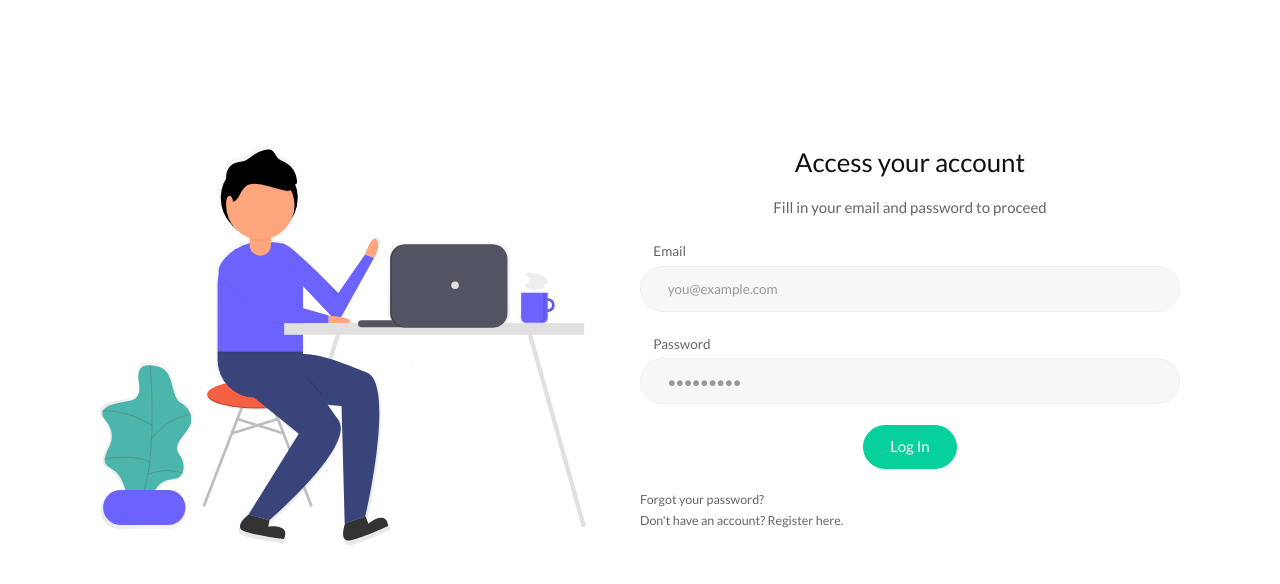
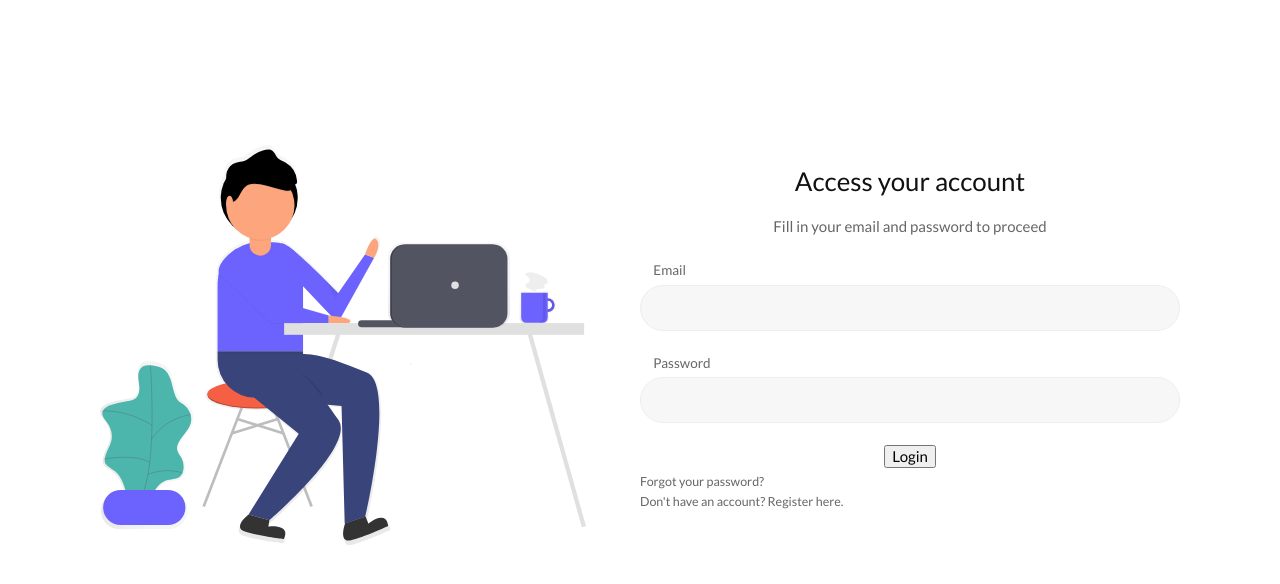
Before and after one commit to crisb0/SENG3011-Workshop, a Flask app: template wk10_demo/templates/auth.html in a window 1280 px wide. Shown: the part 60-644 px from the top of the page. Run offline with Flask 2, Linux system fonts and the light colour scheme; the template is opened without the code that fills it, so the values that code supplies are empty, except form fields; form fields are guessed from the names that the template uses.

Commit message:
added prelim login

```diff
--- a/wk10_demo/app.py
+++ b/wk10_demo/app.py
@@ -5,10 +5,11 @@ import requests, os
 from operator import itemgetter
 from itertools import islice
 from forms import LoginForm, RegistrationForm
-from flask_login import LoginManager
+from flask_login import LoginManager, current_user, login_user
 from user import User
 
 app = Flask(__name__, static_url_path='/static')
+app.config['SECRET_KEY'] = 'this_is_a_secret'
 lm = LoginManager(app)
 
 company = {'name':'COCA-COLA AMATIL LIMITED', 'asx':'CCL', 'fbName':'CocaColaAustralia'}
@@ -23,11 +24,29 @@ def load_user(id):
 
 @app.route('/')
 def index():
+    print(current_user)
     return render_template("index.html")
 
-@app.route('/login')
+@app.route('/login', methods=['GET', 'POST'])
 def login():
-    return render_template("auth.html")
+    from db_helpers import query_db
+
+    login_form = LoginForm(request.form)
+
+    if request.method == 'POST' and login_form.validate():
+        result = request.form
+        print('select * from users where email = %s and password = %s' % (result['email'], result['password']))
+        user = query_db('select * from users where email = "%s" and password = "%s"' % (result['email'], result['password']), (), True)
+
+        if user is None:
+            print('Invalid credentials')
+            return redirect('/login')
+
+        user = load_user(user[0])
+        login_user(user)
+        return redirect('/')
+
+    return render_template("auth.html", form=login_form)
 
 @app.route('/register', methods=['GET', 'POST'])
 def register():
--- a/wk10_demo/templates/auth.html
+++ b/wk10_demo/templates/auth.html
@@ -32,16 +32,14 @@
 				<div class="auth__auth">
 					<h1 class="auth__title">Access your account</h1>
 					<p>Fill in your email and password to proceed</p>
-					<form method='post' action="/example" autocompelete="new-password" role="presentation" class="form">
-						<input name="email" class="fakefield">
+					<form method='post' autocompelete="new-password" role="presentation" class="form">
 						<label>Email</label>
-						<input type="text" name="email" id='email' placeholder="you@example.com">
-						<label>Password</label>
-						<input type="password" name="password" id='password' placeholder="&#9679;&#9679;&#9679;&#9679;&#9679;&#9679;&#9679;&#9679;&#9679;" autocomplete="off">
-
+                        {{ form.email }}
+                        <label>Password</label>
+                        {{ form.password }}
 						<!--<button type='submit' class="button button__accent">Log in</button>-->
-                        <a href="{{url_for('dashboard')}}" class="button button__accent">Log In</a>
-						<a href="#"><h6 class="left-align" >Forgot your password?</h6></a>
+                        <input type=submit value=Login>
+                        <a href="#"><h6 class="left-align" >Forgot your password?</h6></a>
 						<a href="{{url_for('register')}}"><h6 class="left-align" >Don't have an account? Register here.</h6></a>
 					</form>
 				</div>
```
